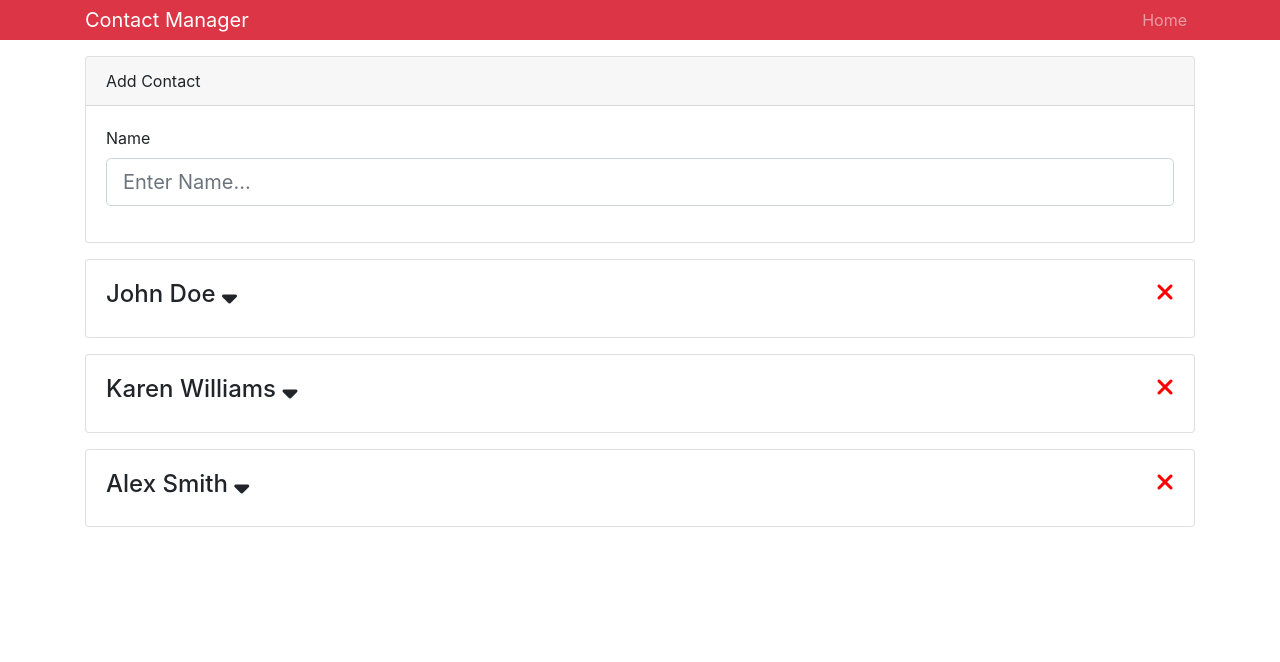
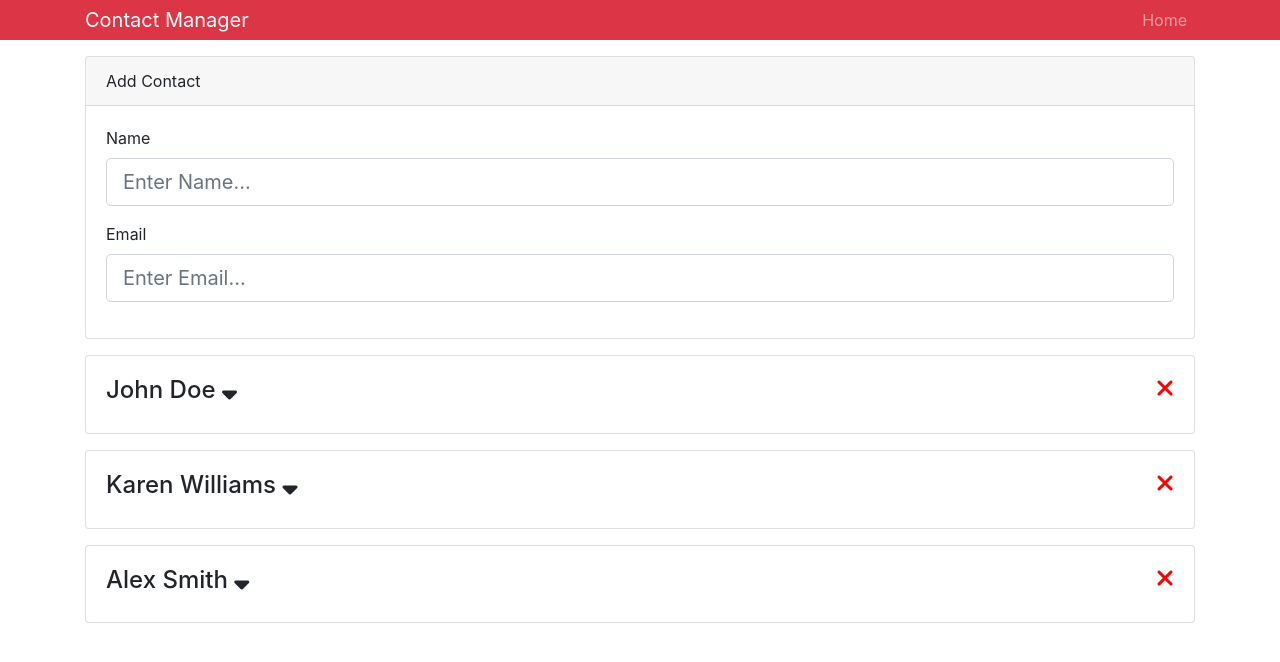
Before and after one commit to alan-nguyen/contact-manager, a React (Create React App) app: page / in a window 1280 px wide. Shown: the top 662 px of the page. Built offline with nearby package versions, Linux system fonts and the light colour scheme.

Commit message:
Add form-group Email

```diff
--- a/src/components/contacts/AddContact.js
+++ b/src/components/contacts/AddContact.js
@@ -22,6 +22,15 @@ class AddContact extends Component {
                 placeholder="Enter Name..."
               />
             </div>
+            <div className="form-group">
+              <label htmlFor="email">Email</label>
+              <input
+                type="email"
+                name="email"
+                className="form-control form-control-lg"
+                placeholder="Enter Email..."
+              />
+            </div>
           </form>
         </div>
       </div>
```
